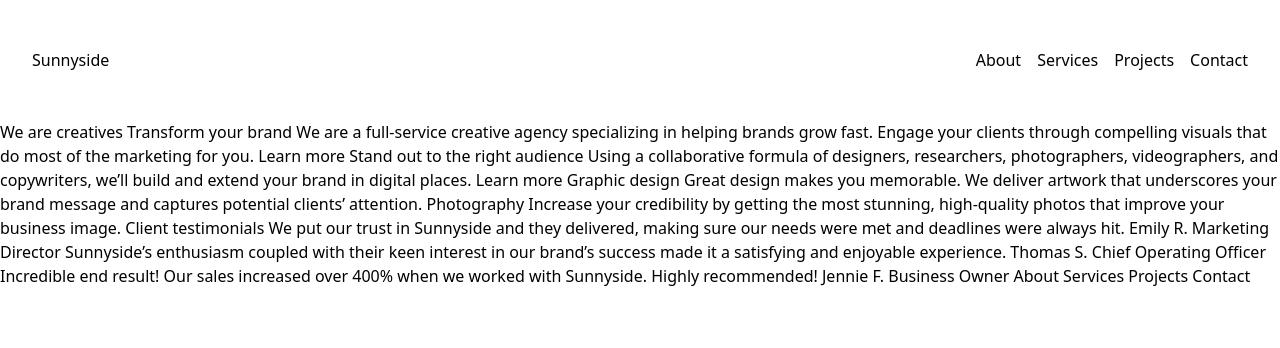
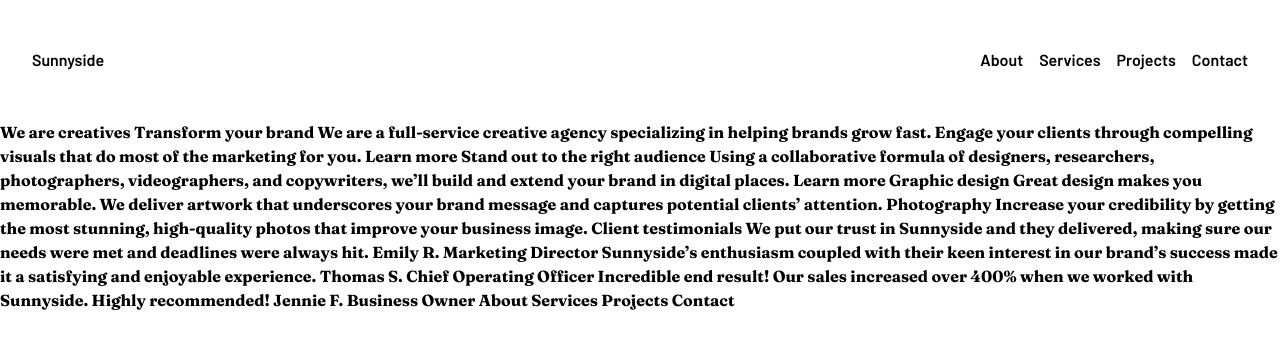
Before and after one commit to Kielx/Sunnyside, a React (Create React App) app: page / in a window 1280 px wide. Shown: the top 348 px of the page. Built offline with nearby package versions, Linux system fonts and the light colour scheme.

Commit message:
Add custom fonts as per style guide

```diff
--- a/public/index.html
+++ b/public/index.html
@@ -25,6 +25,9 @@
       Learn how to configure a non-root public URL by running `npm run build`.
     -->
     <title>Sunnyside Agency homepage</title>
+    <link rel="preconnect" href="https://fonts.googleapis.com">
+<link rel="preconnect" href="https://fonts.gstatic.com" crossorigin>
+<link href="https://fonts.googleapis.com/css2?family=Barlow:wght@600&family=Fraunces:wght@700;900&display=swap" rel="stylesheet">
   </head>
   <body>
     <noscript>You need to enable JavaScript to run this app.</noscript>
--- a/src/App.js
+++ b/src/App.js
@@ -3,9 +3,9 @@
 
 function App() {
   return (
-    <>
+    <div className="font-display">
       <Header></Header>
-      <div>
+      <div className="font-text">
         We are creatives Transform your brand We are a full-service creative
         agency specializing in helping brands grow fast. Engage your clients
         through compelling visuals that do most of the marketing for you. Learn
@@ -24,7 +24,7 @@
         sales increased over 400% when we worked with Sunnyside. Highly
         recommended! Jennie F. Business Owner About Services Projects Contact
       </div>
-    </>
+    </div>
   );
 }
 
--- a/tailwind.config.js
+++ b/tailwind.config.js
@@ -2,7 +2,12 @@
   purge: ["./src/**/*.{js,jsx,ts,tsx}", "./public/index.html"],
   darkMode: false, // or 'media' or 'class'
   theme: {
-    extend: {},
+    extend: {
+      fontFamily: {
+        display: ["Barlow"],
+        text: ["Fraunces"],
+      },
+    },
   },
   variants: {
     extend: {},
```
